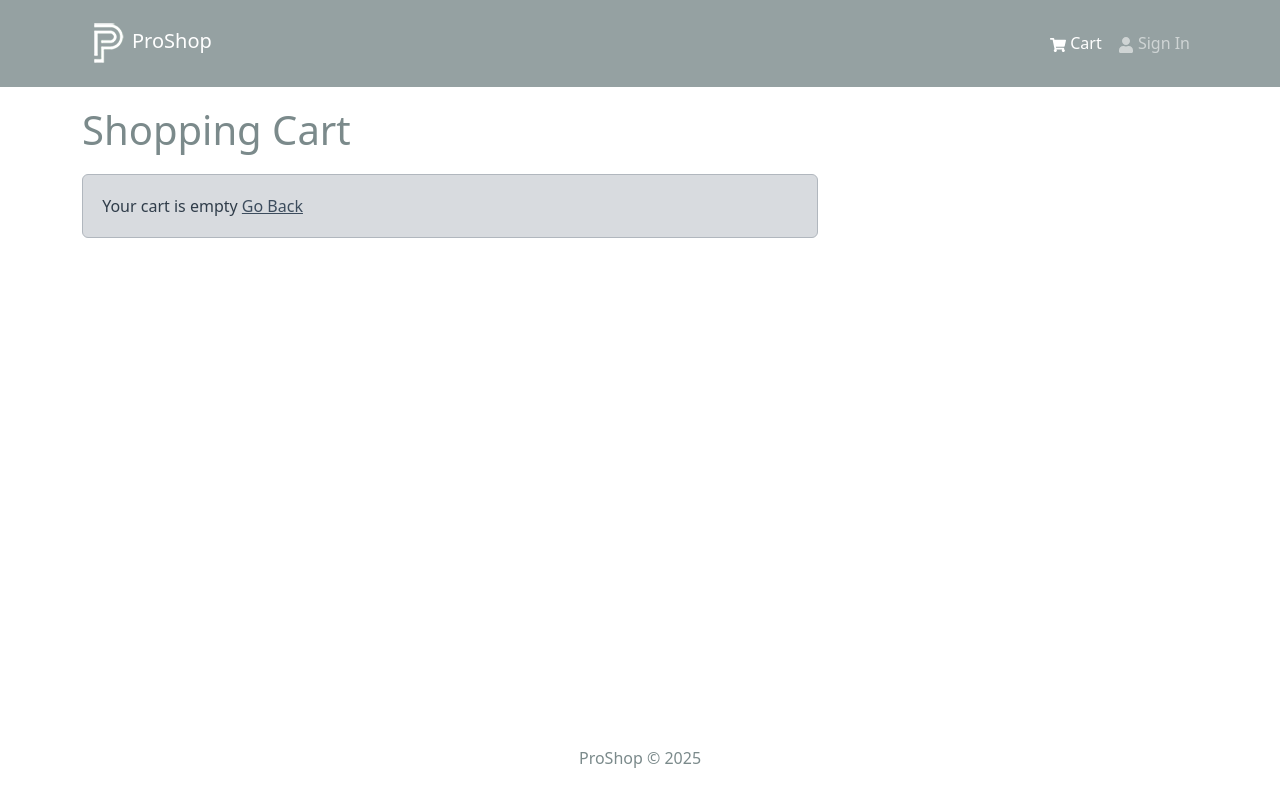
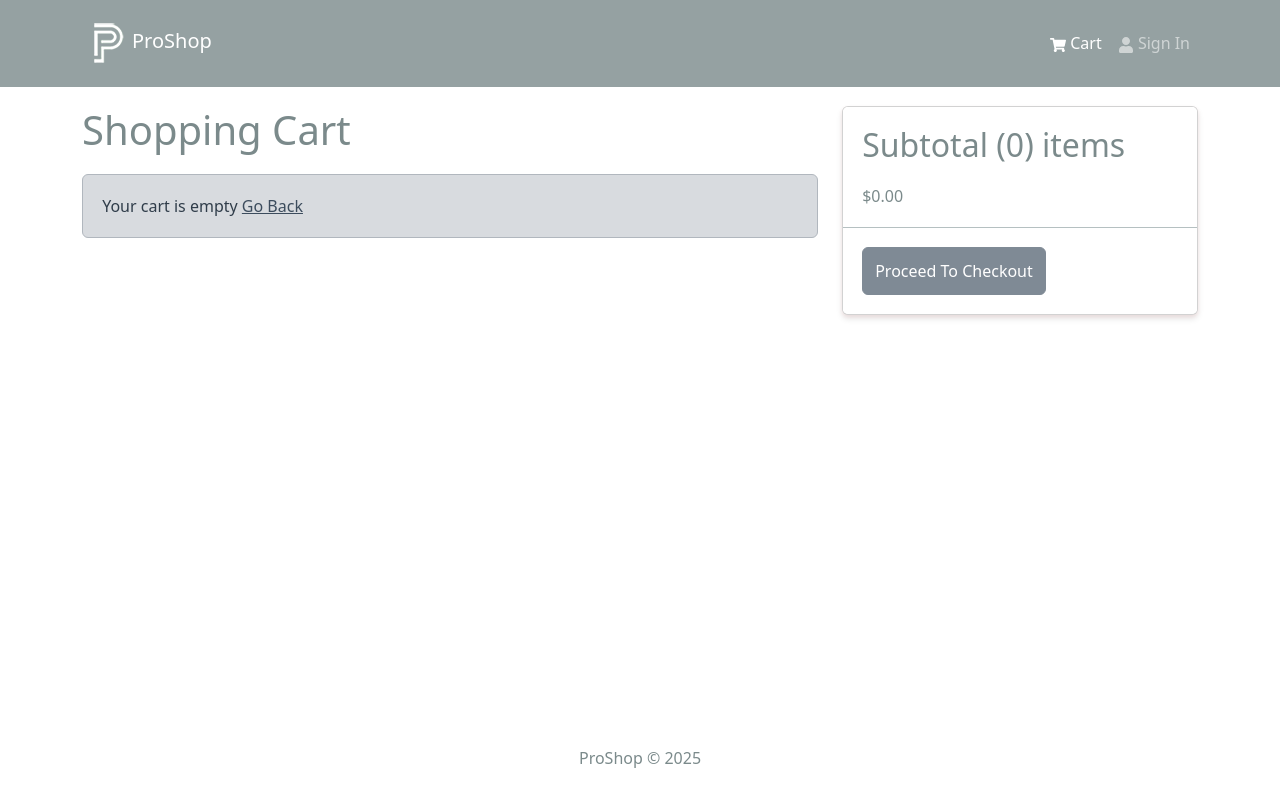
Before and after one commit to heyvishusri/proshop-v2, a React app in the folder frontend/: page /cart in a window 1280 px wide. Shown: the top 802 px of the page. Built offline with nearby package versions, Linux system fonts and the light colour scheme; the HTML template or start-up script is replaced by a standard one.

Commit message:
add to cart, remove from cart, checkout

```diff
--- a/frontend/src/screens/CartScreen.jsx
+++ b/frontend/src/screens/CartScreen.jsx
@@ -13,12 +13,24 @@
 } from "react-bootstrap";
 import { FaTrash } from "react-icons/fa";
 import Message from "../components/Message.jsx";
+import { addToCart, removeFromCart } from "../slices/cartSlice";
 
 const CartScreen = () => {
   const navigate = useNavigate();
   const dispatch = useDispatch();
   const cart = useSelector((state) => state.cart);
   const { cartItems } = cart;
+  const addToCartHandler = (product, qty) => {
+    dispatch(addToCart({ ...product, qty }));
+  };
+
+  const removeFromCartHandler = (id) => {
+    dispatch(removeFromCart(id));
+  };
+
+  const checkoutHandler = () => {
+    navigate("/login?redirect=/shipping");
+  };
   return (
     <div>
       <Row>
@@ -40,11 +52,61 @@
                       <Link to={`/product/${item._id}`}>{item.name}</Link>
                     </Col>
                     <Col md={2}>${item.price}</Col>
+                    <Col md={2}>
+                      <Form.Control
+                        as="select"
+                        value={item.qty}
+                        onChange={(e) =>
+                          addToCartHandler(item, Number(e.target.value))
+                        }
+                      >
+                        {[...Array(item.countInStock).keys()].map((x) => (
+                          <option key={x + 1} value={x + 1}>
+                            {x + 1}
+                          </option>
+                        ))}
+                      </Form.Control>
+                    </Col>
+                    <Col md={2}>
+                      <Button
+                        type="button"
+                        variant="light"
+                        onClick={() => removeFromCartHandler(item._id)}
+                      >
+                        <FaTrash />
+                      </Button>
+                    </Col>
                   </Row>
                 </ListGroup.Item>
               ))}
             </ListGroup>
           )}
+        </Col>
+        <Col md={4}>
+          <Card>
+            <ListGroup variant="flush">
+              <ListGroup.Item>
+                <h2>
+                  Subtotal ({cartItems.reduce((acc, item) => acc + item.qty, 0)}
+                  ) items
+                </h2>
+                $
+                {cartItems
+                  .reduce((acc, item) => acc + item.qty * item.price, 0)
+                  .toFixed(2)}
+              </ListGroup.Item>
+              <ListGroup.Item>
+                <Button
+                  type="button"
+                  className="btn-block"
+                  disabled={cartItems.length === 0}
+                  onClick={() => checkoutHandler()}
+                >
+                  Proceed To Checkout
+                </Button>
+              </ListGroup.Item>
+            </ListGroup>
+          </Card>
         </Col>
       </Row>
     </div>
```
